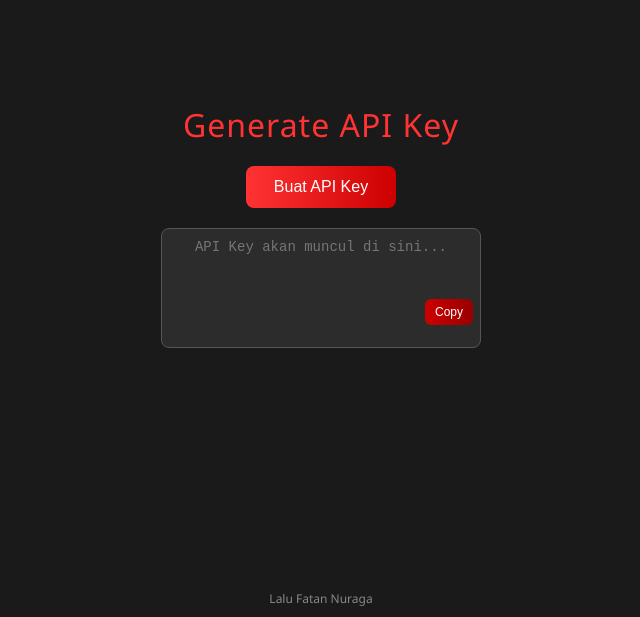
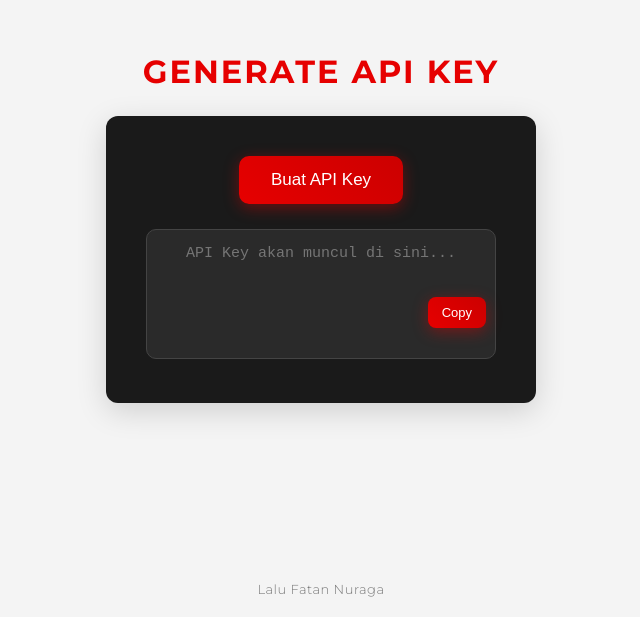
Before and after one commit to spongebar-netizen/134_APIKey, a website: page public/index.html in a window 1280 px wide. Shown: the part 183-800 px from the top of the page, without its empty margins (319-959 px from the left). Drawn offline with Linux system fonts and the light colour scheme.

Commit message:
mengubahh sedikit tampilan

```diff
--- a/public/index.html
+++ b/public/index.html
@@ -5,6 +5,9 @@
   <meta name="viewport" content="width=device-width, initial-scale=1.0" />
   <title>Generate API Key</title>
   <style>
+    /* Impor font Montserrat dari Google Fonts */
+    @import url('https://fonts.googleapis.com/css2?family=Montserrat:wght@300;500;700&display=swap');
+
     body {
       margin: 0;
       height: 100vh;
@@ -12,16 +15,18 @@
       align-items: center;
       justify-content: center;
       flex-direction: column;
-      background-color: #1a1a1a; /* Hitam gelap */
-      color: #f8f8f8; /* Putih keabu-abuan */
-      font-family: "Segoe UI", sans-serif;
+      background-color: #f4f4f4; /* Latar belakang putih keabu-abuan (lebih lembut dari putih bersih) */
+      color: #333333; /* Teks default gelap */
+      font-family: 'Montserrat', sans-serif;
+      font-weight: 300;
     }
 
     h1 {
-      font-weight: 500;
-      margin-bottom: 20px;
-      color: #ff3333; /* Merah terang */
-      letter-spacing: 1px;
+      font-weight: 700;
+      margin-bottom: 25px;
+      color: #e60000; /* Merah menyala (tetap) */
+      letter-spacing: 2px;
+      text-transform: uppercase;
     }
 
     .container {
@@ -29,69 +34,82 @@
       display: flex;
       flex-direction: column;
       align-items: center;
+      background-color: #1a1a1a; /* Kolom/Kontainer menjadi hitam */
+      color: #e0e0e0; /* Teks di dalam kontainer menjadi putih */
+      padding: 40px;
+      border-radius: 12px;
+      box-shadow: 0 8px 30px rgba(0, 0, 0, 0.15); /* Bayangan lebih halus di latar putih */
     }
 
     button {
-      background: linear-gradient(90deg, #ff3333, #cc0000); /* Gradient merah */
+      background: linear-gradient(45deg, #e60000, #cc0000); /* Gradient merah (tetap) */
       border: none;
-      color: white;
-      padding: 12px 28px;
-      font-size: 16px;
+      color: white; /* Teks tombol putih (tetap) */
+      padding: 14px 32px;
+      font-size: 17px;
       font-weight: 500;
-      border-radius: 8px;
+      border-radius: 10px;
       cursor: pointer;
       transition: all 0.3s ease;
-      margin-bottom: 20px;
+      margin-bottom: 25px;
+      box-shadow: 0 4px 15px rgba(230, 0, 0, 0.4); /* Bayangan merah (tetap) */
     }
 
     button:hover {
-      box-shadow: 0 0 12px #ff3333aa; /* Bayangan merah */
-      transform: translateY(-2px);
+      box-shadow: 0 6px 20px rgba(230, 0, 0, 0.6);
+      transform: translateY(-3px);
     }
 
     .textarea-wrapper {
       position: relative;
-      width: 320px;
+      width: 350px;
     }
 
     textarea {
       width: 100%;
-      height: 120px;
-      background-color: #2c2c2c; /* Abu-abu gelap untuk textarea */
-      color: #ff6666; /* Merah muda untuk teks API Key */
-      border: 1px solid #555; /* Border abu-abu */
-      border-radius: 8px;
-      padding: 10px;
+      height: 130px;
+      background-color: #2a2a2a; /* Abu-abu gelap untuk textarea (tetap) */
+      color: #f0f0f0; /* Teks putih untuk API Key (tetap) */
+      border: 1px solid #444; /* Border abu-abu (tetap) */
+      border-radius: 10px;
+      padding: 15px;
       resize: none;
-      font-size: 14px;
+      font-size: 15px;
       outline: none;
       text-align: center;
       box-sizing: border-box;
+      transition: border-color 0.3s ease;
+    }
+
+    textarea:focus {
+        border-color: #e60000; /* Border merah saat fokus (tetap) */
     }
 
     .copy-btn {
       position: absolute;
-      bottom: 8px;
-      right: 8px;
-      background: linear-gradient(90deg, #cc0000, #990000); /* Gradient merah lebih gelap */
+      bottom: 10px;
+      right: 10px;
+      background-color: #e60000; /* Merah solid (tetap) */
       border: none;
       color: white;
-      padding: 6px 10px;
-      font-size: 12px;
-      border-radius: 6px;
+      padding: 8px 14px;
+      font-size: 13px;
+      border-radius: 8px;
       cursor: pointer;
-      transition: 0.3s;
+      transition: background-color 0.3s, box-shadow 0.3s;
     }
 
     .copy-btn:hover {
-      box-shadow: 0 0 8px #ff3333aa; /* Bayangan merah */
+      background-color: #cc0000;
+      box-shadow: 0 0 10px rgba(230, 0, 0, 0.5);
     }
 
     footer {
       position: absolute;
-      bottom: 10px;
-      font-size: 12px;
-      color: #888; /* Abu-abu lebih terang */
+      bottom: 20px;
+      font-size: 13px;
+      color: #777; /* Teks footer abu-abu gelap */
+      letter-spacing: 0.5px;
     }
   </style>
 </head>
@@ -108,6 +126,7 @@
   <footer>Lalu Fatan Nuraga</footer>
 
 <script>
+  // Bagian JavaScript tidak perlu diubah untuk tampilan
   const apiKeyArea = document.getElementById('apiKey');
   const generateBtn = document.getElementById('generateBtn');
   const copyBtn = document.getElementById('copyBtn');
@@ -115,8 +134,6 @@
   generateBtn.addEventListener('click', async () => {
     apiKeyArea.value = "Memproses...";
     try {
-      // Perhatikan: '/apikeyc/create' adalah endpoint server kamu.
-      // Pastikan server Node.js kamu berjalan dan endpoint ini tersedia.
       const res = await fetch('/apikeyc/create', { method: 'POST' });
       const data = await res.json();
       apiKeyArea.value = data.success ? data.apiKey : "Gagal membuat API key!";
```
